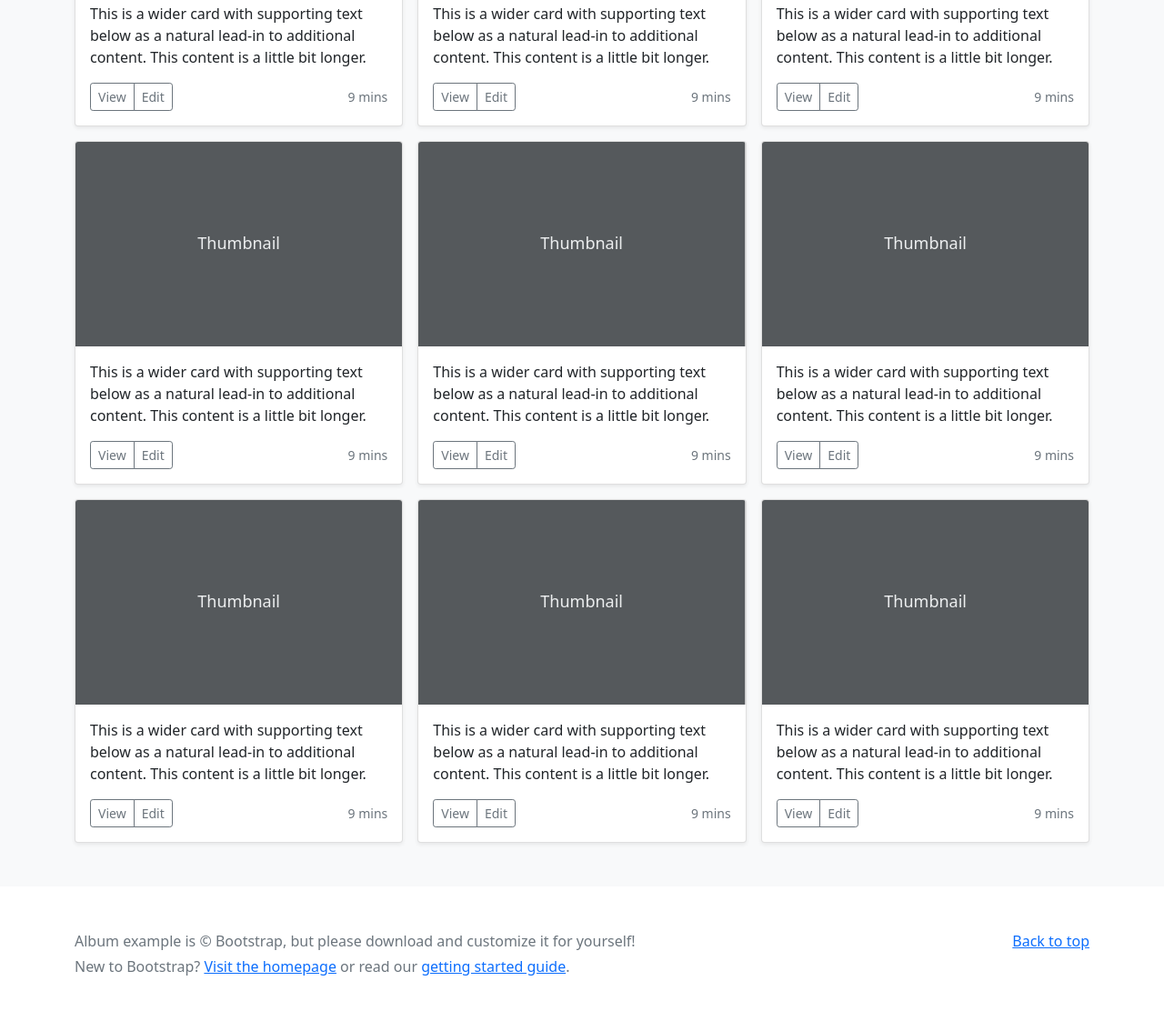
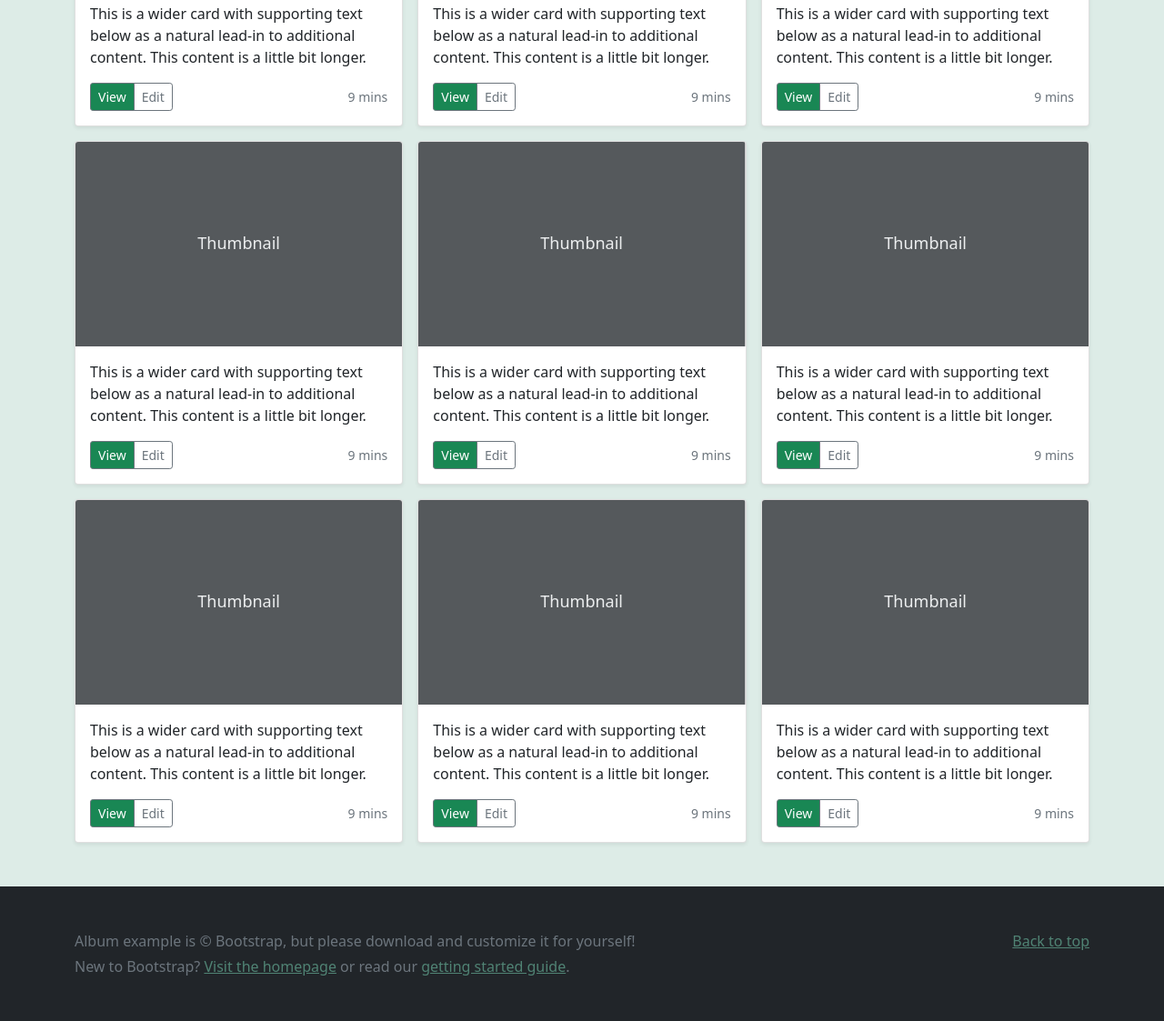
Before and after one commit to ryonahara/groupGreen, a plain HTML site: page index.html in a window 1280 px wide. Shown: the part 767-1890 px from the top of the page at 91% size. Drawn offline with nearby package versions, Linux system fonts and the light colour scheme.

Commit message:
全体を緑色に&押せないボタンを削除

```diff
--- a/index.html
+++ b/index.html
@@ -1,4 +1,3 @@
-
 <!doctype html>
 <html lang="ja">
     <head>
@@ -8,14 +7,9 @@
         <meta name="author" content="Mark Otto, Jacob Thornton, and Bootstrap contributors">
         <meta name="generator" content="Hugo 0.83.1">
         <title>Album example · Bootstrap v5.0</title>
-
         <link rel="canonical" href="https://getbootstrap.jp/docs/5.0/examples/album/">
-
-
-
         <!-- Bootstrap core CSS -->
         <link href=https://cdn.jsdelivr.net/npm/bootstrap@5.0.2/dist/css/bootstrap.min.css rel="stylesheet" integrity="sha384-EVSTQN3/azprG1Anm3QDgpJLIm9Nao0Yz1ztcQTwFspd3yD65VohhpuuCOmLASjC" crossorigin="anonymous">
-
         <!-- Favicons -->
         <link rel="apple-touch-icon" href="/docs/5.0/assets/img/favicons/apple-touch-icon.png" sizes="180x180">
         <link rel="icon" href="/docs/5.0/assets/img/favicons/favicon-32x32.png" sizes="32x32" type="image/png">
@@ -24,8 +18,6 @@
         <link rel="mask-icon" href="/docs/5.0/assets/img/favicons/safari-pinned-tab.svg" color="#7952b3">
         <link rel="icon" href="/docs/5.0/assets/img/favicons/favicon.ico">
         <meta name="theme-color" content="#7952b3">
-
-
         <style>
             .bd-placeholder-img {
                 font-size: 1.125rem;
@@ -40,14 +32,23 @@
                     font-size: 3.5rem;
                 }
             }
+
+            .forest-green{
+                background-color: #508374;
+            }
+            .forest-green-c{
+                color: #508374;
+            }
+
+            .forest-green-light {
+                background-color: #ddece7;
+            }
+
         </style>
-
-
     </head>
     <body>
-
         <header>
-  <div class="collapse bg-dark" id="navbarHeader">
+            <div class="collapse " id="navbarHeader">
                 <div class="container">
                     <div class="row">
                         <div class="col-sm-8 col-md-7 py-4">
@@ -65,21 +66,16 @@
                     </div>
                 </div>
             </div>
-  <div class="navbar navbar-dark bg-dark shadow-sm">
+            <div class="navbar navbar-dark shadow-sm forest-green">
                 <div class="container">
                     <a href="#" class="navbar-brand d-flex align-items-center">
         <svg xmlns="http://www.w3.org/2000/svg" width="20" height="20" fill="none" stroke="currentColor" stroke-linecap="round" stroke-linejoin="round" stroke-width="2" aria-hidden="true" class="me-2" viewBox="0 0 24 24"><path d="M23 19a2 2 0 0 1-2 2H3a2 2 0 0 1-2-2V8a2 2 0 0 1 2-2h4l2-3h6l2 3h4a2 2 0 0 1 2 2z"/><circle cx="12" cy="13" r="4"/></svg>
         <strong>Album</strong>
       </a>
-      <button class="navbar-toggler" type="button" data-bs-toggle="collapse" data-bs-target="#navbarHeader" aria-controls="navbarHeader" aria-expanded="false" aria-label="Toggle navigation">
-        <span class="navbar-toggler-icon"></span>
-      </button>
                 </div>
             </div>
         </header>
-
         <main>
-
             <section class="py-5 text-center container">
                 <div class="row py-lg-5">
                     <div class="col-lg-6 col-md-8 mx-auto">
@@ -92,20 +88,20 @@
                     </div>
                 </div>
             </section>
-
-  <div class="album py-5 bg-light">
+            <div class="album py-5 forest-green-light">
                 <div class="container">
-
                     <div class="row row-cols-1 row-cols-sm-2 row-cols-md-3 g-3">
                         <div class="col">
                             <div class="card shadow-sm">
-            <svg class="bd-placeholder-img card-img-top" width="100%" height="225" xmlns="http://www.w3.org/2000/svg" role="img" aria-label="Placeholder: Thumbnail" preserveAspectRatio="xMidYMid slice" focusable="false"><title>Placeholder</title><rect width="100%" height="100%" fill="#55595c"/><text x="50%" y="50%" fill="#eceeef" dy=".3em">Thumbnail</text></svg>
-
+                                <svg class="bd-placeholder-img card-img-top" width="100%" height="225" xmlns="http://www.w3.org/2000/svg" role="img" aria-label="Placeholder: Thumbnail" preserveAspectRatio="xMidYMid slice" focusable="false">
+                                    <title>Placeholder</title>
+                                    <rect width="100%" height="100%" fill="#55595c" /><text x="50%" y="50%" fill="#eceeef" dy=".3em">Thumbnail</text>
+                                </svg>
                                 <div class="card-body">
                                     <p class="card-text">This is a wider card with supporting text below as a natural lead-in to additional content. This content is a little bit longer.</p>
                                     <div class="d-flex justify-content-between align-items-center">
                                         <div class="btn-group">
-                  <button type="button" class="btn btn-sm btn-outline-secondary">View</button>
+                                            <button type="button" class="btn btn-success text-white btn-sm btn-outline-secondary">View</button>
                                             <button type="button" class="btn btn-sm btn-outline-secondary">Edit</button>
                                         </div>
                                         <small class="text-muted">9 mins</small>
@@ -115,13 +111,15 @@
                         </div>
                         <div class="col">
                             <div class="card shadow-sm">
-            <svg class="bd-placeholder-img card-img-top" width="100%" height="225" xmlns="http://www.w3.org/2000/svg" role="img" aria-label="Placeholder: Thumbnail" preserveAspectRatio="xMidYMid slice" focusable="false"><title>Placeholder</title><rect width="100%" height="100%" fill="#55595c"/><text x="50%" y="50%" fill="#eceeef" dy=".3em">Thumbnail</text></svg>
-
+                                <svg class="bd-placeholder-img card-img-top" width="100%" height="225" xmlns="http://www.w3.org/2000/svg" role="img" aria-label="Placeholder: Thumbnail" preserveAspectRatio="xMidYMid slice" focusable="false">
+                                    <title>Placeholder</title>
+                                    <rect width="100%" height="100%" fill="#55595c" /><text x="50%" y="50%" fill="#eceeef" dy=".3em">Thumbnail</text>
+                                </svg>
                                 <div class="card-body">
                                     <p class="card-text">This is a wider card with supporting text below as a natural lead-in to additional content. This content is a little bit longer.</p>
                                     <div class="d-flex justify-content-between align-items-center">
                                         <div class="btn-group">
-                  <button type="button" class="btn btn-sm btn-outline-secondary">View</button>
+                                            <button type="button" class="btn btn-success text-white btn-sm btn-outline-secondary">View</button>
                                             <button type="button" class="btn btn-sm btn-outline-secondary">Edit</button>
                                         </div>
                                         <small class="text-muted">9 mins</small>
@@ -131,30 +129,15 @@
                         </div>
                         <div class="col">
                             <div class="card shadow-sm">
-            <svg class="bd-placeholder-img card-img-top" width="100%" height="225" xmlns="http://www.w3.org/2000/svg" role="img" aria-label="Placeholder: Thumbnail" preserveAspectRatio="xMidYMid slice" focusable="false"><title>Placeholder</title><rect width="100%" height="100%" fill="#55595c"/><text x="50%" y="50%" fill="#eceeef" dy=".3em">Thumbnail</text></svg>
-
+                                <svg class="bd-placeholder-img card-img-top" width="100%" height="225" xmlns="http://www.w3.org/2000/svg" role="img" aria-label="Placeholder: Thumbnail" preserveAspectRatio="xMidYMid slice" focusable="false">
+                                    <title>Placeholder</title>
+                                    <rect width="100%" height="100%" fill="#55595c" /><text x="50%" y="50%" fill="#eceeef" dy=".3em">Thumbnail</text>
+                                </svg>
                                 <div class="card-body">
                                     <p class="card-text">This is a wider card with supporting text below as a natural lead-in to additional content. This content is a little bit longer.</p>
                                     <div class="d-flex justify-content-between align-items-center">
                                         <div class="btn-group">
-                  <button type="button" class="btn btn-sm btn-outline-secondary">View</button>
-                  <button type="button" class="btn btn-sm btn-outline-secondary">Edit</button>
-                </div>
-                <small class="text-muted">9 mins</small>
-              </div>
-            </div>
-          </div>
-        </div>
-
-        <div class="col">
-          <div class="card shadow-sm">
-            <svg class="bd-placeholder-img card-img-top" width="100%" height="225" xmlns="http://www.w3.org/2000/svg" role="img" aria-label="Placeholder: Thumbnail" preserveAspectRatio="xMidYMid slice" focusable="false"><title>Placeholder</title><rect width="100%" height="100%" fill="#55595c"/><text x="50%" y="50%" fill="#eceeef" dy=".3em">Thumbnail</text></svg>
-
-            <div class="card-body">
-              <p class="card-text">This is a wider card with supporting text below as a natural lead-in to additional content. This content is a little bit longer.</p>
-              <div class="d-flex justify-content-between align-items-center">
-                <div class="btn-group">
-                  <button type="button" class="btn btn-sm btn-outline-secondary">View</button>
+                                            <button type="button" class="btn btn-success text-white btn-sm btn-outline-secondary">View</button>
                                             <button type="button" class="btn btn-sm btn-outline-secondary">Edit</button>
                                         </div>
                                         <small class="text-muted">9 mins</small>
@@ -164,13 +147,15 @@
                         </div>
                         <div class="col">
                             <div class="card shadow-sm">
-            <svg class="bd-placeholder-img card-img-top" width="100%" height="225" xmlns="http://www.w3.org/2000/svg" role="img" aria-label="Placeholder: Thumbnail" preserveAspectRatio="xMidYMid slice" focusable="false"><title>Placeholder</title><rect width="100%" height="100%" fill="#55595c"/><text x="50%" y="50%" fill="#eceeef" dy=".3em">Thumbnail</text></svg>
-
+                                <svg class="bd-placeholder-img card-img-top" width="100%" height="225" xmlns="http://www.w3.org/2000/svg" role="img" aria-label="Placeholder: Thumbnail" preserveAspectRatio="xMidYMid slice" focusable="false">
+                                    <title>Placeholder</title>
+                                    <rect width="100%" height="100%" fill="#55595c" /><text x="50%" y="50%" fill="#eceeef" dy=".3em">Thumbnail</text>
+                                </svg>
                                 <div class="card-body">
                                     <p class="card-text">This is a wider card with supporting text below as a natural lead-in to additional content. This content is a little bit longer.</p>
                                     <div class="d-flex justify-content-between align-items-center">
                                         <div class="btn-group">
-                  <button type="button" class="btn btn-sm btn-outline-secondary">View</button>
+                                            <button type="button" class="btn btn-success text-white btn-sm btn-outline-secondary">View</button>
                                             <button type="button" class="btn btn-sm btn-outline-secondary">Edit</button>
                                         </div>
                                         <small class="text-muted">9 mins</small>
@@ -180,30 +165,15 @@
                         </div>
                         <div class="col">
                             <div class="card shadow-sm">
-            <svg class="bd-placeholder-img card-img-top" width="100%" height="225" xmlns="http://www.w3.org/2000/svg" role="img" aria-label="Placeholder: Thumbnail" preserveAspectRatio="xMidYMid slice" focusable="false"><title>Placeholder</title><rect width="100%" height="100%" fill="#55595c"/><text x="50%" y="50%" fill="#eceeef" dy=".3em">Thumbnail</text></svg>
-
+                                <svg class="bd-placeholder-img card-img-top" width="100%" height="225" xmlns="http://www.w3.org/2000/svg" role="img" aria-label="Placeholder: Thumbnail" preserveAspectRatio="xMidYMid slice" focusable="false">
+                                    <title>Placeholder</title>
+                                    <rect width="100%" height="100%" fill="#55595c" /><text x="50%" y="50%" fill="#eceeef" dy=".3em">Thumbnail</text>
+                                </svg>
                                 <div class="card-body">
                                     <p class="card-text">This is a wider card with supporting text below as a natural lead-in to additional content. This content is a little bit longer.</p>
                                     <div class="d-flex justify-content-between align-items-center">
                                         <div class="btn-group">
-                  <button type="button" class="btn btn-sm btn-outline-secondary">View</button>
-                  <button type="button" class="btn btn-sm btn-outline-secondary">Edit</button>
-                </div>
-                <small class="text-muted">9 mins</small>
-              </div>
-            </div>
-          </div>
-        </div>
-
-        <div class="col">
-          <div class="card shadow-sm">
-            <svg class="bd-placeholder-img card-img-top" width="100%" height="225" xmlns="http://www.w3.org/2000/svg" role="img" aria-label="Placeholder: Thumbnail" preserveAspectRatio="xMidYMid slice" focusable="false"><title>Placeholder</title><rect width="100%" height="100%" fill="#55595c"/><text x="50%" y="50%" fill="#eceeef" dy=".3em">Thumbnail</text></svg>
-
-            <div class="card-body">
-              <p class="card-text">This is a wider card with supporting text below as a natural lead-in to additional content. This content is a little bit longer.</p>
-              <div class="d-flex justify-content-between align-items-center">
-                <div class="btn-group">
-                  <button type="button" class="btn btn-sm btn-outline-secondary">View</button>
+                                            <button type="button" class="btn btn-success text-white btn-sm btn-outline-secondary">View</button>
                                             <button type="button" class="btn btn-sm btn-outline-secondary">Edit</button>
                                         </div>
                                         <small class="text-muted">9 mins</small>
@@ -213,13 +183,15 @@
                         </div>
                         <div class="col">
                             <div class="card shadow-sm">
-            <svg class="bd-placeholder-img card-img-top" width="100%" height="225" xmlns="http://www.w3.org/2000/svg" role="img" aria-label="Placeholder: Thumbnail" preserveAspectRatio="xMidYMid slice" focusable="false"><title>Placeholder</title><rect width="100%" height="100%" fill="#55595c"/><text x="50%" y="50%" fill="#eceeef" dy=".3em">Thumbnail</text></svg>
-
+                                <svg class="bd-placeholder-img card-img-top" width="100%" height="225" xmlns="http://www.w3.org/2000/svg" role="img" aria-label="Placeholder: Thumbnail" preserveAspectRatio="xMidYMid slice" focusable="false">
+                                    <title>Placeholder</title>
+                                    <rect width="100%" height="100%" fill="#55595c" /><text x="50%" y="50%" fill="#eceeef" dy=".3em">Thumbnail</text>
+                                </svg>
                                 <div class="card-body">
                                     <p class="card-text">This is a wider card with supporting text below as a natural lead-in to additional content. This content is a little bit longer.</p>
                                     <div class="d-flex justify-content-between align-items-center">
                                         <div class="btn-group">
-                  <button type="button" class="btn btn-sm btn-outline-secondary">View</button>
+                                            <button type="button" class="btn btn-success text-white btn-sm btn-outline-secondary">View</button>
                                             <button type="button" class="btn btn-sm btn-outline-secondary">Edit</button>
                                         </div>
                                         <small class="text-muted">9 mins</small>
@@ -229,13 +201,51 @@
                         </div>
                         <div class="col">
                             <div class="card shadow-sm">
-            <svg class="bd-placeholder-img card-img-top" width="100%" height="225" xmlns="http://www.w3.org/2000/svg" role="img" aria-label="Placeholder: Thumbnail" preserveAspectRatio="xMidYMid slice" focusable="false"><title>Placeholder</title><rect width="100%" height="100%" fill="#55595c"/><text x="50%" y="50%" fill="#eceeef" dy=".3em">Thumbnail</text></svg>
-
+                                <svg class="bd-placeholder-img card-img-top" width="100%" height="225" xmlns="http://www.w3.org/2000/svg" role="img" aria-label="Placeholder: Thumbnail" preserveAspectRatio="xMidYMid slice" focusable="false">
+                                    <title>Placeholder</title>
+                                    <rect width="100%" height="100%" fill="#55595c" /><text x="50%" y="50%" fill="#eceeef" dy=".3em">Thumbnail</text>
+                                </svg>
                                 <div class="card-body">
                                     <p class="card-text">This is a wider card with supporting text below as a natural lead-in to additional content. This content is a little bit longer.</p>
                                     <div class="d-flex justify-content-between align-items-center">
                                         <div class="btn-group">
-                  <button type="button" class="btn btn-sm btn-outline-secondary">View</button>
+                                            <button type="button" class="btn btn-success text-white btn-sm btn-outline-secondary">View</button>
+                                            <button type="button" class="btn btn-sm btn-outline-secondary">Edit</button>
+                                        </div>
+                                        <small class="text-muted">9 mins</small>
+                                    </div>
+                                </div>
+                            </div>
+                        </div>
+                        <div class="col">
+                            <div class="card shadow-sm">
+                                <svg class="bd-placeholder-img card-img-top" width="100%" height="225" xmlns="http://www.w3.org/2000/svg" role="img" aria-label="Placeholder: Thumbnail" preserveAspectRatio="xMidYMid slice" focusable="false">
+                                    <title>Placeholder</title>
+                                    <rect width="100%" height="100%" fill="#55595c" /><text x="50%" y="50%" fill="#eceeef" dy=".3em">Thumbnail</text>
+                                </svg>
+                                <div class="card-body">
+                                    <p class="card-text">This is a wider card with supporting text below as a natural lead-in to additional content. This content is a little bit longer.</p>
+                                    <div class="d-flex justify-content-between align-items-center">
+                                        <div class="btn-group">
+                                            <button type="button" class="btn btn-success text-white btn-sm btn-outline-secondary">View</button>
+                                            <button type="button" class="btn btn-sm btn-outline-secondary">Edit</button>
+                                        </div>
+                                        <small class="text-muted">9 mins</small>
+                                    </div>
+                                </div>
+                            </div>
+                        </div>
+                        <div class="col">
+                            <div class="card shadow-sm">
+                                <svg class="bd-placeholder-img card-img-top" width="100%" height="225" xmlns="http://www.w3.org/2000/svg" role="img" aria-label="Placeholder: Thumbnail" preserveAspectRatio="xMidYMid slice" focusable="false">
+                                    <title>Placeholder</title>
+                                    <rect width="100%" height="100%" fill="#55595c" /><text x="50%" y="50%" fill="#eceeef" dy=".3em">Thumbnail</text>
+                                </svg>
+                                <div class="card-body">
+                                    <p class="card-text">This is a wider card with supporting text below as a natural lead-in to additional content. This content is a little bit longer.</p>
+                                    <div class="d-flex justify-content-between align-items-center">
+                                        <div class="btn-group">
+                                            <button type="button" class="btn btn-success text-white btn-sm btn-outline-secondary">View</button>
                                             <button type="button" class="btn btn-sm btn-outline-secondary">Edit</button>
                                         </div>
                                         <small class="text-muted">9 mins</small>
@@ -246,22 +256,16 @@
                     </div>
                 </div>
             </div>
-
         </main>
-
-<footer class="text-muted py-5">
+        <footer class="text-muted py-5 bg-dark">
             <div class="container">
                 <p class="float-end mb-1">
-      <a href="#">Back to top</a>
+      <a href="#" class="forest-green-c">Back to top</a>
     </p>
                 <p class="mb-1">Album example is &copy; Bootstrap, but please download and customize it for yourself!</p>
-    <p class="mb-0">New to Bootstrap? <a href="/">Visit the homepage</a> or read our <a href="/docs/5.0/getting-started/introduction/">getting started guide</a>.</p>
+                <p class="mb-0">New to Bootstrap? <a href="/" class="forest-green-c">Visit the homepage</a> or read our <a class="forest-green-c" href="/docs/5.0/getting-started/introduction/">getting started guide</a>.</p>
             </div>
         </footer>
-
-
         <script src="/docs/5.0/dist/js/bootstrap.bundle.min.js" integrity="sha384-MrcW6ZMFYlzcLA8Nl+NtUVF0sA7MsXsP1UyJoMp4YLEuNSfAP+JcXn/tWtIaxVXM" crossorigin="anonymous"></script>
-
-
     </body>
 </html>
```
Lines whose indentation alone changed are shown as unchanged.
